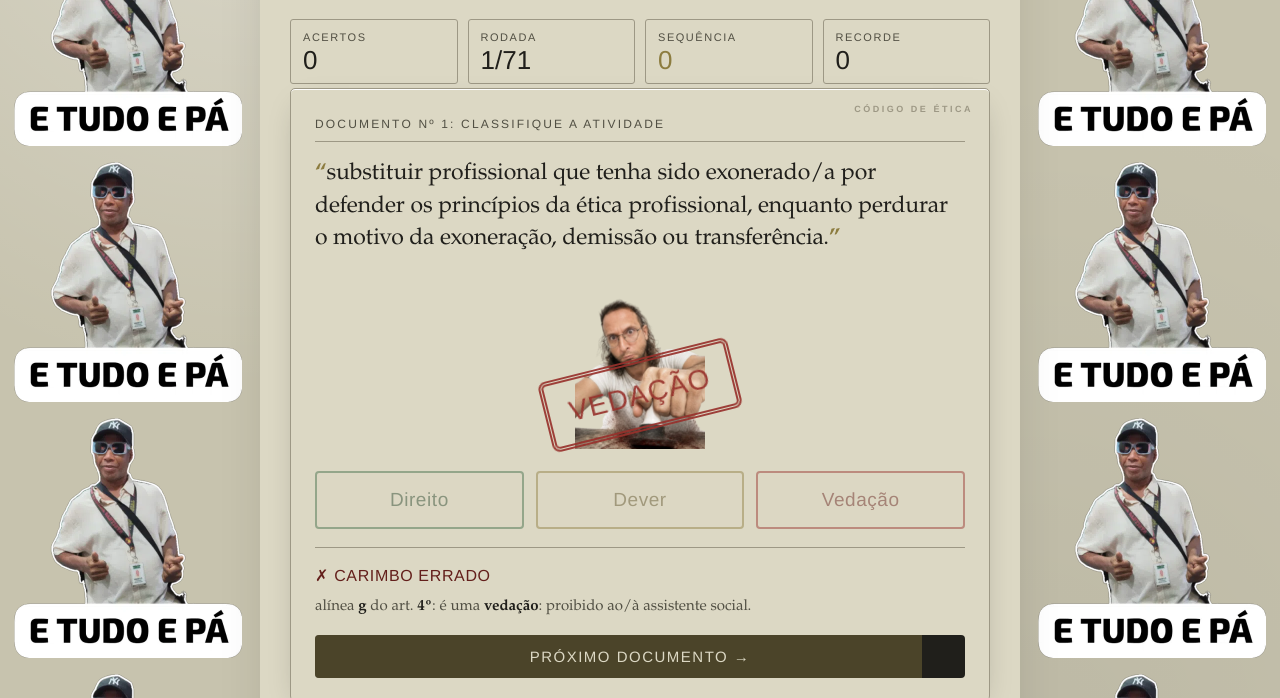
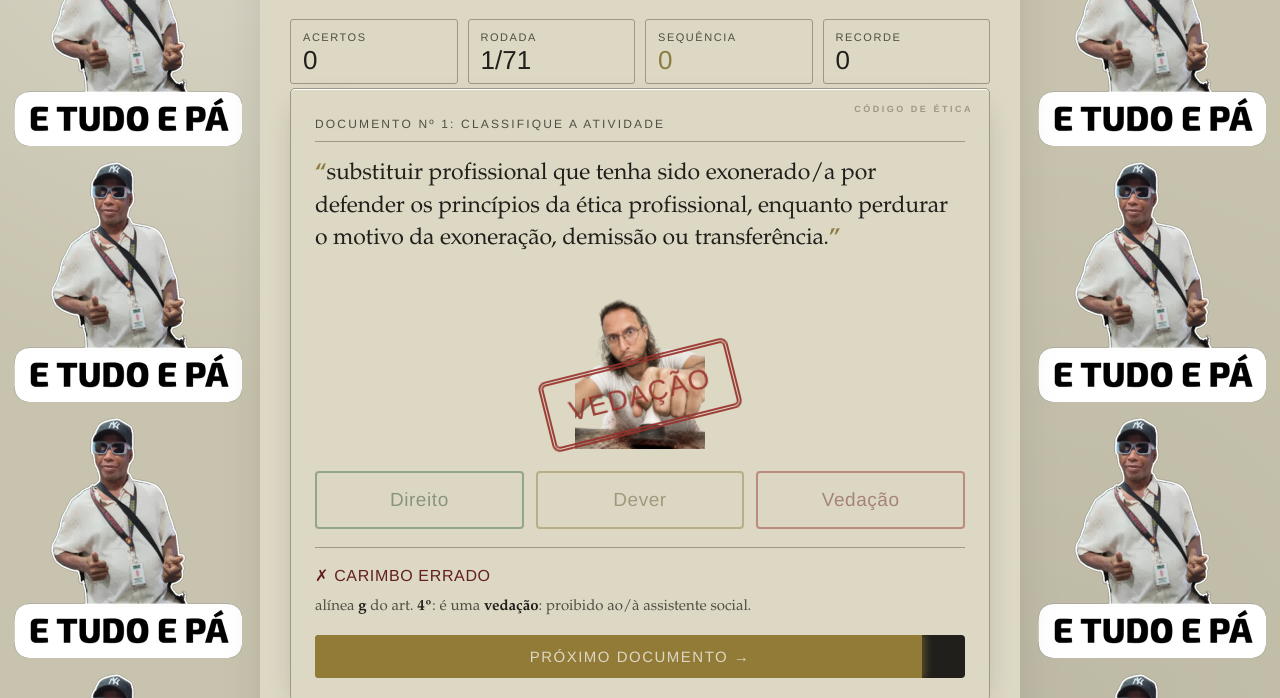
Before and after one commit to hericmr/camaradas, a website built with Vite: page jogos/carimbo-etica.html in a window 1280 px wide. Both pictures are taken after a click on the button "Dever". Shown: the part 314-1012 px from the top of the page. Built offline with nearby package versions, Linux system fonts and the light colour scheme; a web font is replaced by a local one.

Commit message:
visualizaçãodabarradetempointerfases

```diff
--- a/jogos/carimbo.css
+++ b/jogos/carimbo.css
@@ -211,7 +211,9 @@ h1{
 .next:hover{background:#000}
 .next-fill{
   position:absolute;top:0;left:0;bottom:0;width:0%;
-  background:var(--gold);opacity:.4;z-index:0;
+  background:#e0b84c;opacity:.6;z-index:0;
+  pointer-events:none;
+  box-shadow:2px 0 8px 1px rgba(224,184,76,.55);
 }
 .next-fill.run{animation:nextFillAnim 3s linear forwards}
 @keyframes nextFillAnim{from{width:0%}to{width:100%}}
```
